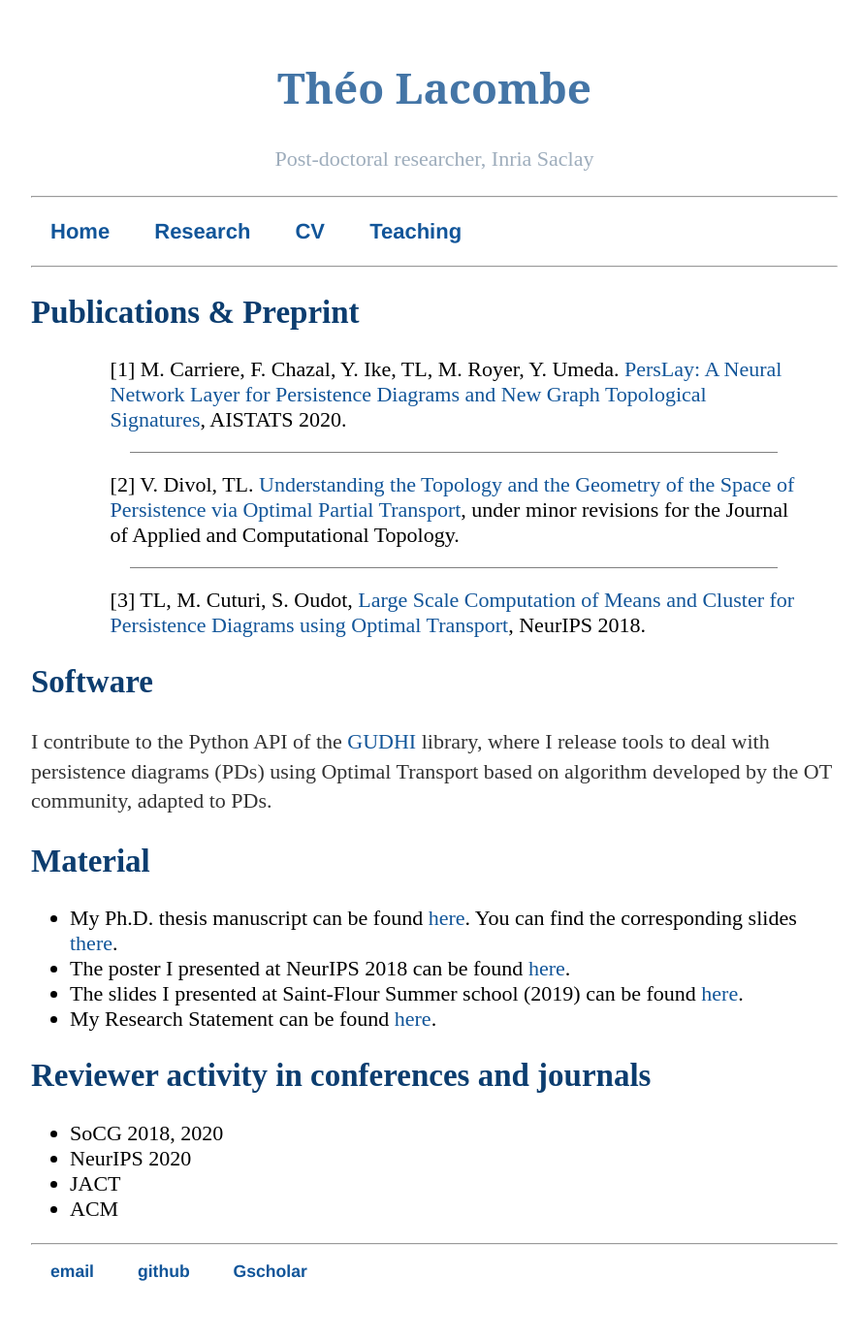
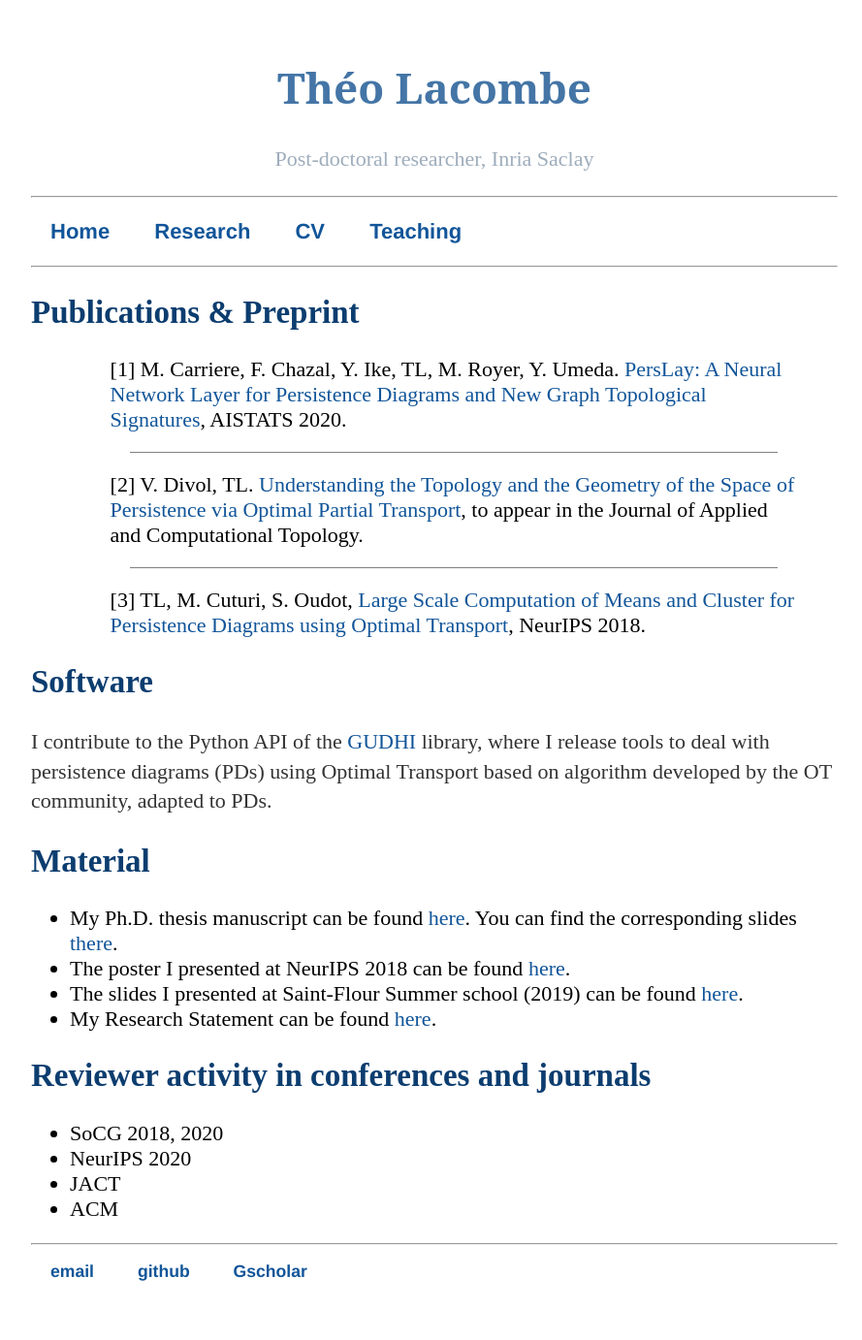
Before and after one commit to tlacombe/tlacombe.github.io, a Jekyll site: the page built from research/index.html, in a window 1280 px wide. Shown: the whole page at 97% size, without its empty margins (192-1081 px from the left). Built offline with Jekyll 4.4.1, drawn with Linux system fonts in a browser that asks for light colours.

Commit message:
update jact status

```diff
--- a/research/index.html
+++ b/research/index.html
@@ -5,7 +5,7 @@ title: TL - Research
 <h2>Publications & Preprint</h2>
 	<ol class="publi">
 		<li> M. Carriere, F. Chazal, Y. Ike, TL, M. Royer, Y. Umeda. <a href="https://arxiv.org/pdf/1904.09378.pdf">PersLay: A Neural Network Layer for Persistence Diagrams and New Graph Topological Signatures</a>, AISTATS 2020.</li>
-		<li> V. Divol, TL. <a href="https://arxiv.org/pdf/1901.03048.pdf">Understanding the Topology and the Geometry of the Space of Persistence via Optimal Partial Transport</a>, under minor revisions for the Journal of Applied and Computational Topology.</li>
+		<li> V. Divol, TL. <a href="https://arxiv.org/pdf/1901.03048.pdf">Understanding the Topology and the Geometry of the Space of Persistence via Optimal Partial Transport</a>, to appear in the Journal of Applied and Computational Topology.</li>
 		<li class="last"> TL, M. Cuturi, S. Oudot, <a href="https://arxiv.org/pdf/1805.08331.pdf">Large Scale Computation of Means and Cluster for Persistence Diagrams using Optimal Transport</a>, NeurIPS 2018. </li>
 	</ol>
 
```
